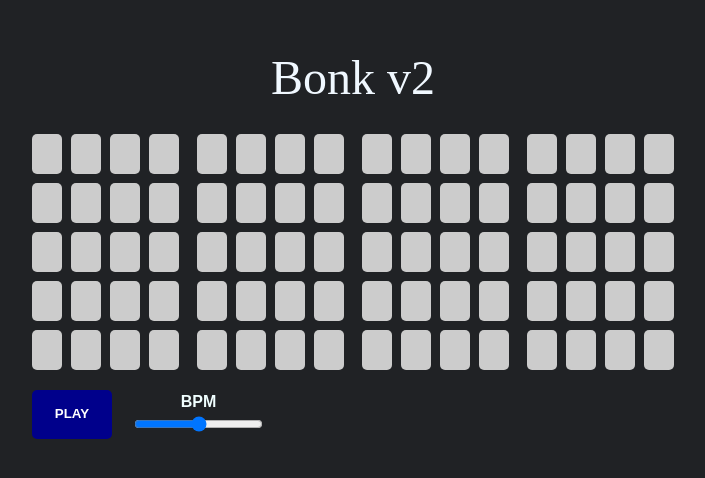
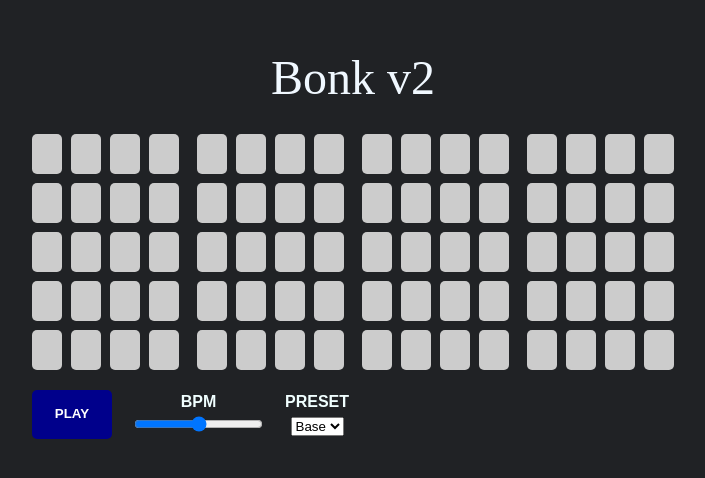
Before and after one commit to KanielPinto/Bonk_v2, a React (Vite) app in the folder Bonk_v2/: page / in a window 1280 px wide. Shown: the part 168-646 px from the top of the page, without its empty margins (287-992 px from the left). Built offline with nearby package versions, Linux system fonts and the light colour scheme.

Commit message:
add dropbox

```diff
--- a/Bonk_v2/src/App.module.scss
+++ b/Bonk_v2/src/App.module.scss
@@ -15,6 +15,7 @@
     display: grid;
     row-gap: 20px;
 }
+
 .header{
     font-family: Orbitron;
 }
--- a/Bonk_v2/src/App.tsx
+++ b/Bonk_v2/src/App.tsx
@@ -45,6 +45,13 @@ export default function App({ samples, noOfSteps }: Props) {
           <label htmlFor="bpmSlide">BPM</label> <br />
           <input type="range" className={styles.slider} name="bpmSlide" id="bpmSlide"/>
         </div>
+        <div className={styles.controlCol}>
+          <label htmlFor="presetSel">PRESET</label> <br />
+          <select className={styles.dropbox} name="presetSel" id="presetSel">
+            <option value="base">Base</option>
+            <option value="trap">Trap</option>
+          </select>
+        </div>
       </div>
     </div>
   );
```
Also changed, not shown: Bonk_v2/src/index.css (line endings or trailing spaces).
